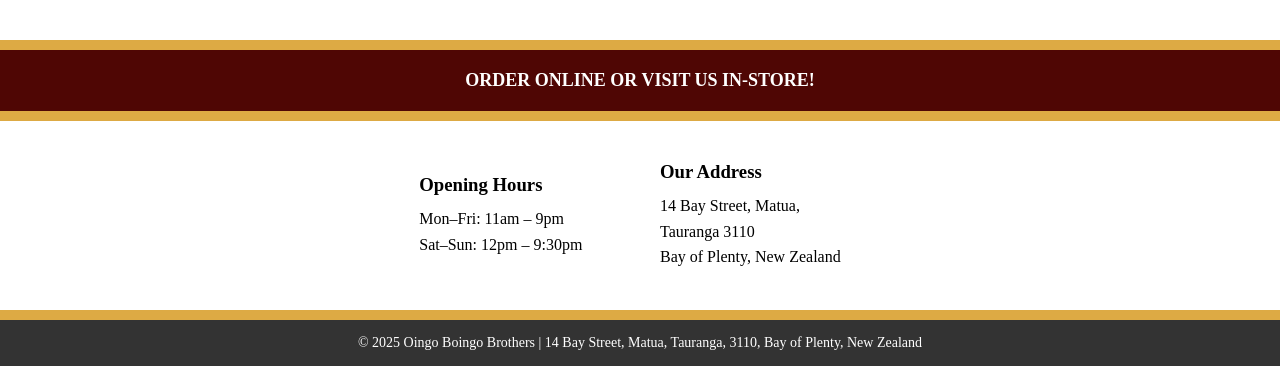
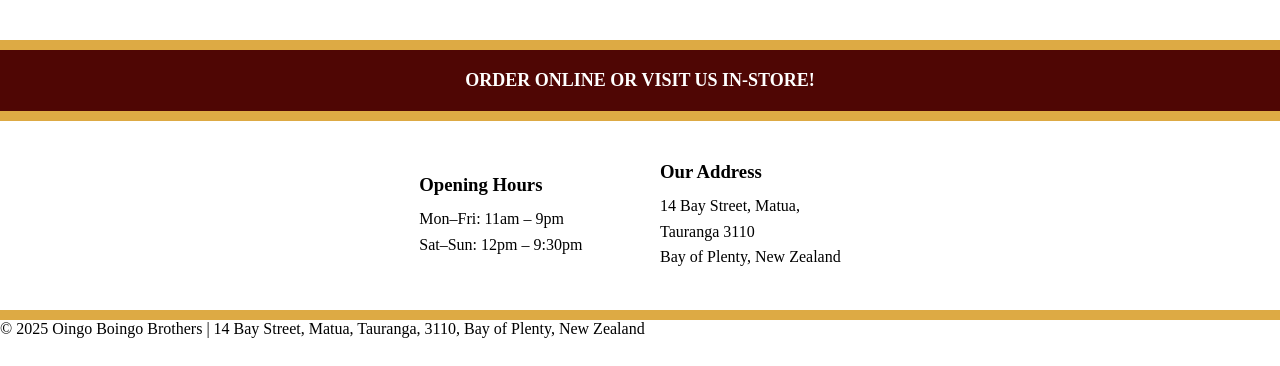
Before and after one commit to robertsc2/flaskapp, a Flask app: page / in a window 1280 px wide. Shown: the part 442-808 px from the top of the page. After the commit the page ends 780 px from the top, so only its background shows below. Run offline with Flask 3, Linux system fonts and the light colour scheme.

Commit message:
I HATE THIS STUPID STUPID STUPID FOOTER OH MY LORD :)

```diff
--- a/static/css/style.css
+++ b/static/css/style.css
@@ -90,7 +90,7 @@
   }
 
   /* Footer */
-  .footer {
+  .h5 {
     background-color: #333;
     color: white;
     text-align: center;
--- a/templates/index.html
+++ b/templates/index.html
@@ -62,13 +62,11 @@
       <p>14 Bay Street, Matua, Tauranga 3110<br>Bay of Plenty, New Zealand</p>
     </div>
   </div>
-
 </body>
 </html>
-<!-- Footer -->
 <div class="yellow-strip top"></div>
-<div class="footer">
+<footer class="footer">
   <div class="container">
     <p>© 2025 Oingo Boingo Brothers | 14 Bay Street, Matua, Tauranga, 3110, Bay of Plenty, New Zealand</p>
   </div>
-</div>
+</footer>
```
